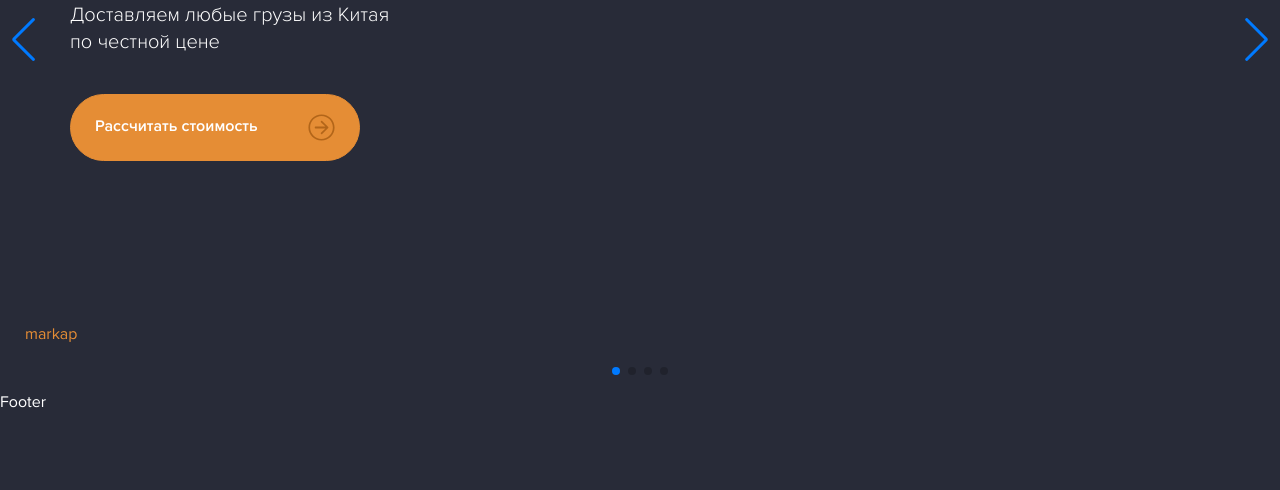
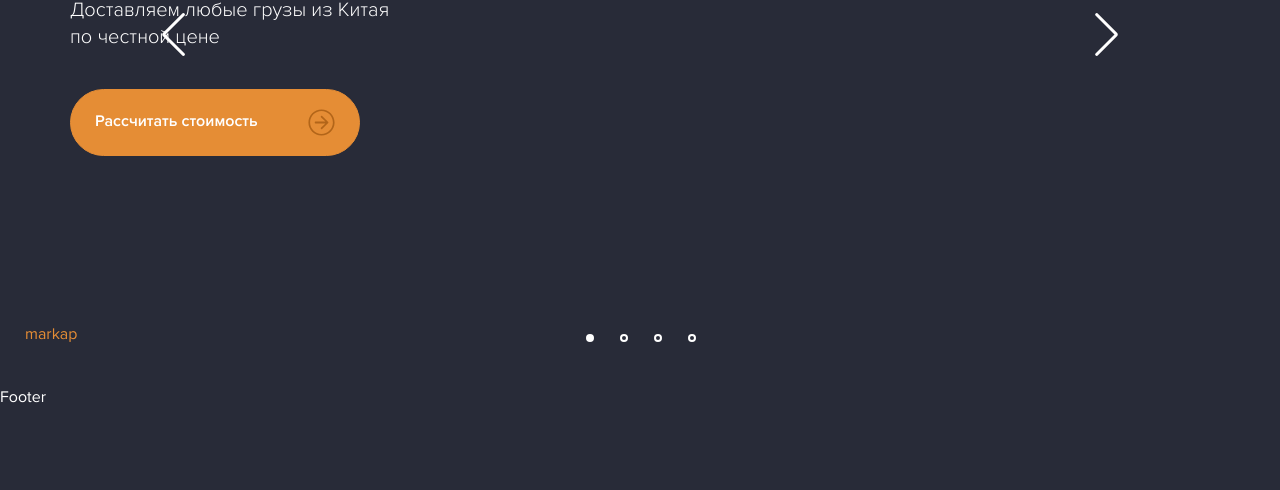
Before and after one commit to Roman-Popovych/dev-MasterTao, a website: page dev/index.html in a window 1280 px wide. Shown: the part 429-919 px from the top of the page. Drawn offline with nearby package versions, Linux system fonts and the light colour scheme; files that its build step writes are made by us from their sources.

Commit message:
banner upgraded

```diff
--- a/dev/sass/banner.scss
+++ b/dev/sass/banner.scss
@@ -1,6 +1,39 @@
 .banner {
     .swiper {
         border-radius: 20px;
+
+        .swiper-button-next,
+        .swiper-button-prev {
+            color: $color;
+            &:hover {
+                &::after {
+                    color: $secondary-color;
+                }
+            }
+        }
+        .swiper-button-prev {
+            left: 160px;
+        }
+        .swiper-button-next {
+            right: 160px;
+        }
+
+        .swiper-pagination {
+            bottom: var(--swiper-pagination-bottom, 36px);
+            margin-left: 10px;
+        }
+
+        .swiper-pagination-bullet {
+            width: 8px;
+            height: 8px;
+            opacity: 90;
+            border: 2px solid $color;
+            background: transparent;
+            margin-right: 22px;
+            &.swiper-pagination-bullet-active {
+                background: $color;
+            }
+        }
     }
     .container {
         height: 700px;
@@ -13,6 +46,7 @@
         font-size: 56px;
         max-width: 463px;
         margin-bottom: 8px;
+        text-transform: uppercase;
     }
     .banner-description {
         font-weight: 300;
--- a/dev/sass/header.scss
+++ b/dev/sass/header.scss
@@ -1,5 +1,5 @@
 .custom-navbar {
-	padding: 21px 0 39px;
+	padding: 21px 0 34px;
 	.navbar-brand {
 		margin: 0;
 	}
```
